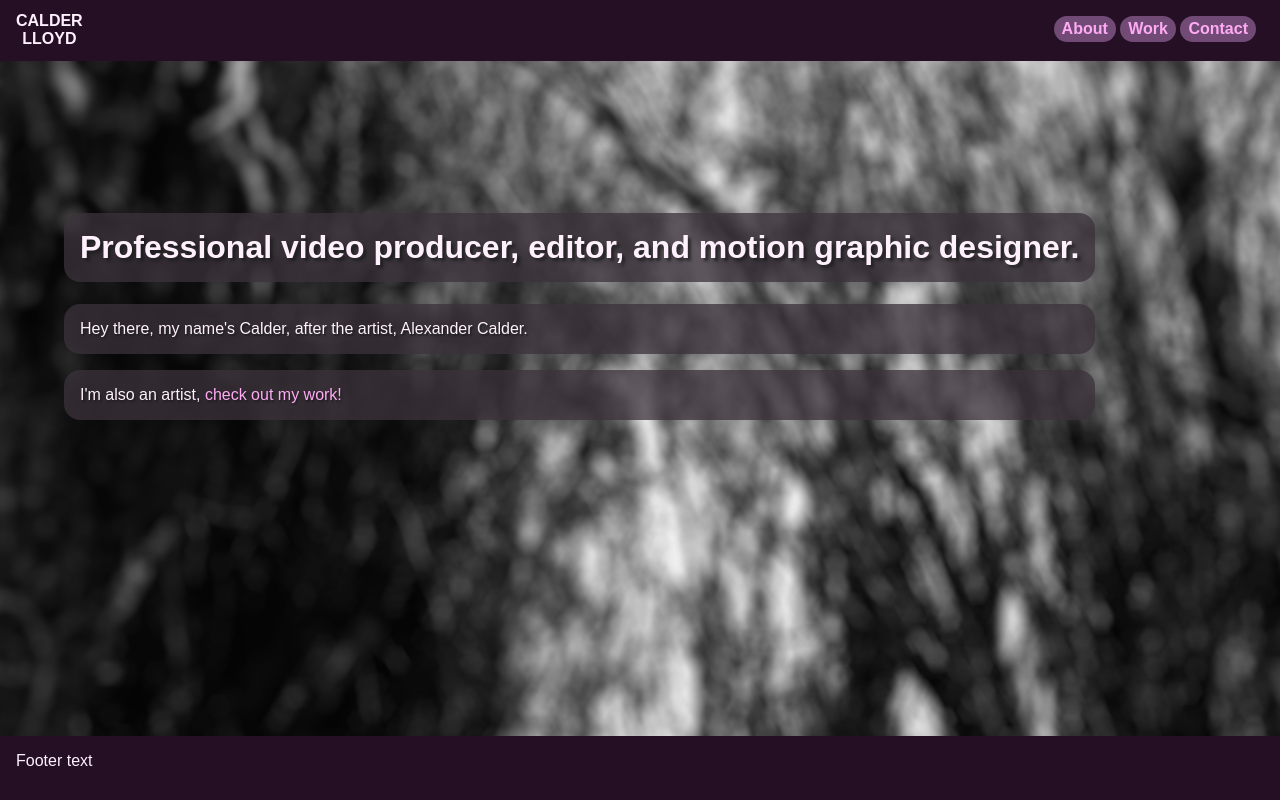
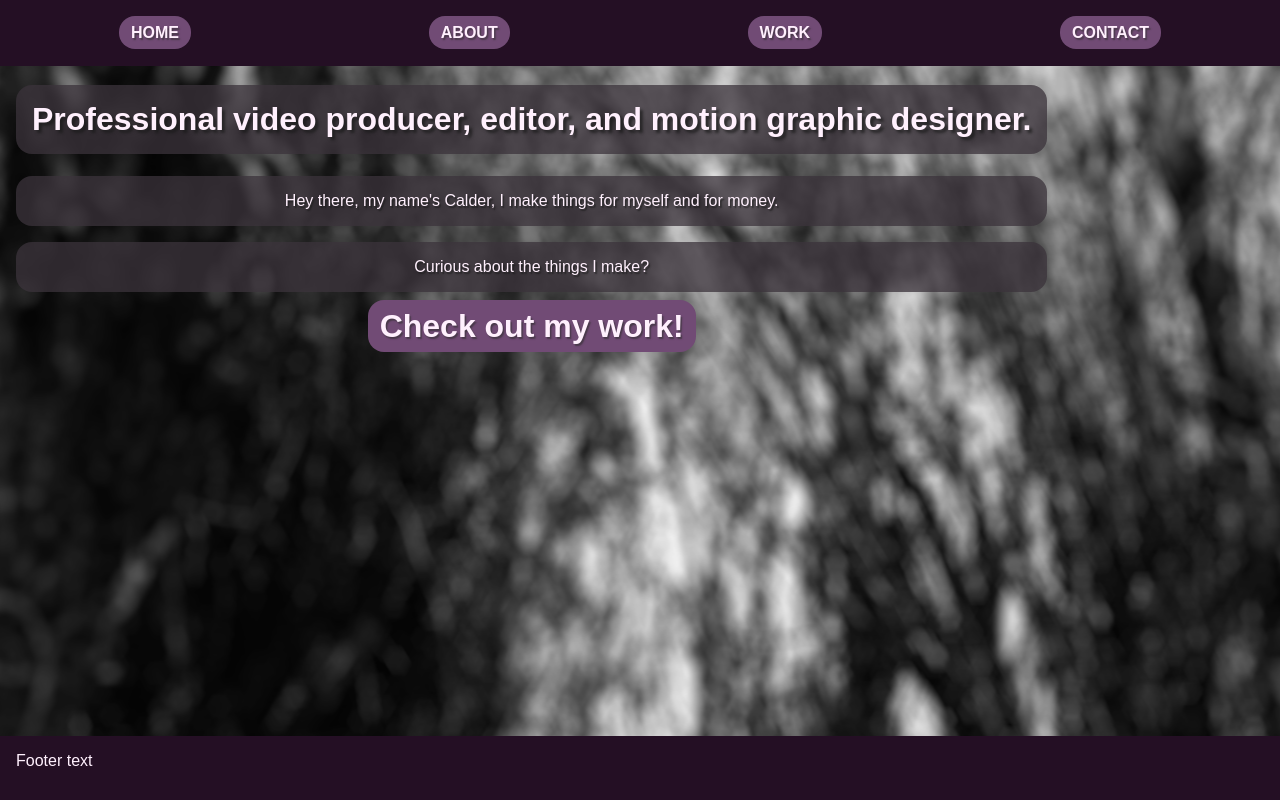
Before and after one commit to CalderTheArtist/IDM221-cl3272, a plain HTML site: page index.html in a window 1280 px wide. Drawn offline with Linux system fonts and the light colour scheme.

Commit message:
more additions, tweaks, fixes

```diff
--- a/css/main.css
+++ b/css/main.css
@@ -38,12 +38,11 @@ body {
     background-attachment: scroll;
     background-clip: padding-box;
     background-color: #221a21;
-    /* background-blend-mode: lighten; */
     background-image: url(../img/bg.png);
     background-position-x: center;
     display: inline-block;
     margin: auto;
-    padding: 15% 5%;
+    padding: 4rem 1rem;
 }
 
 /**
@@ -518,29 +517,35 @@ template {
 /* ============================Custom Additions============================== */
 /*============================================================================*/
 
-a:link {
-    color: rgb(255, 170, 244);
+a:link,
+a:visited {
+    background-color: #714b75;
+    border-radius: 1rem;
+    color: rgb(255, 240, 253);
+    padding: 0.5rem 0.75rem;
     text-decoration: none;
+    text-shadow: 1.5px 1.5px 1.5px rgba(59, 51, 59, 0.75);
 }
 
-a:visited {
-    color: rgb(203, 113, 255);
+/* a:visited {
     text-decoration: none;
-}
+} */
 
 a:hover,
 a:focus,
 a:active {
     background-color: #eb36ff;
-    border-radius: 1rem;
-    color: rgb(255, 240, 253);
-    padding: 0.25rem 0.5rem;
+    padding: 0.5rem 0.75rem;
+    text-shadow: 2.5px 2.5px 2.5px rgba(59, 51, 59, 0.75);
+    /* -webkit-animation: slide-tr 0.1s cubic-bezier(0.250, 0.460, 0.450, 0.940) both;
+            animation: slide-tr 0.1s cubic-bezier(0.250, 0.460, 0.450, 0.940) both; */
 }
 
 h1 {
     background-color: rgba(59, 51, 59, 0.75);
     border-radius: 1rem;
     padding: 1rem;
+    text-align: center;
     text-shadow: 3px 3px 3px rgba(25, 25, 25, 75%);
 }
 
@@ -548,8 +553,9 @@ p {
     background-color: rgba(59, 51, 59, 0.75);
     border-radius: 1rem;
     padding: 1rem;
+    text-align: center;
     text-shadow: 1.5px 1.5px 1.5px rgba(25, 25, 25, 75%);
-    }
+}
 
 #footer {
     background-color: rgb(36, 15, 36);
@@ -561,25 +567,51 @@ p {
     width: 100%;
 }
 
-#header {
+/* #header {
     background-color: rgb(36, 15, 36);
     display: inline-block;
     font-weight: bold;
     height: auto;
     left: 0px;
-    /* padding: 0 1rem; */
+    padding: 0 1rem;
     position: fixed;
     text-align: center;
     top: 0px;
     width: 100%;
-    /* vertical-align: middle; */
+    vertical-align: middle;
+} */
+
+.flex-container {
+    background-color: rgb(36, 15, 36);
+    display: flex;
+    flex-direction: row;
+    flex-wrap: wrap;
+    height: auto;
+    left: 0px;
+    padding: 1.5rem 0;
+    position: fixed;
+    top: 0px;
+    width: 100%;
 }
 
-.headerName {
+#flex-box {
+    display: inline-block;
+    font-weight: bold;
+    margin: auto;
+    width: fit-content;
+}
+
+#my-work {
+    font-size: 2rem;
+    font-weight: bold;
+    text-align: center;
+}
+
+/* .headerName {
     display: inline-block;
     float: left;
     height: auto;
-    padding: 0.75rem 1rem;
+    padding: 1.5rem 1rem;
     vertical-align: middle;
 }
 
@@ -597,4 +629,30 @@ p {
     padding: 0.25rem 0.5rem;
     margin: auto;
     width: fit-content;
-}
+} */
+
+/* ============================================================================ */
+/* ===========================Animation Keyframes============================== */
+/* ============================================================================ */
+
+/* @-webkit-keyframes slide-tr {
+    0% {
+      -webkit-transform: translateY(0) translateX(0);
+              transform: translateY(0) translateX(0);
+    }
+    100% {
+      -webkit-transform: translateY(-1rem) translateX(1rem);
+              transform: translateY(-1rem) translateX(1rem);
+    }
+  }
+
+@keyframes slide-tr {
+    0% {
+      -webkit-transform: translateY(0) translateX(0);
+              transform: translateY(0) translateX(0);
+    }
+    100% {
+      -webkit-transform: translateY(-1rem) translateX(1rem);
+              transform: translateY(-1rem) translateX(1rem);
+    }
+  } */
--- a/index.html
+++ b/index.html
@@ -9,18 +9,37 @@
 </head>
 
 <body>
+    <div class="flex-container">
+        <div id="flex-box">
+            <a href="index.html">HOME</a>
+        </div>
+        <div id="flex-box">
+            <a href="aboutMe.html">ABOUT</a>
+        </div>
+        <div id="flex-box">
+            <a href="myWork.html">WORK</a>
+        </div>
+        <div id="flex-box">
+            <a href="contact.html">CONTACT</a>
+        </div>
+    </div>
+    <!-- <div>
         <div id="header">
-        <span class="headerName">CALDER <br> LLOYD</span>
+            <span class="headerName"> <a href="index.html">CALDER LLOYD</a></span>
             <ol class="nav">
                 <li><a href="aboutMe.html">About</a></li>
                 <li><a href="myWork.html">Work</a></li>
                 <li><a href="contact.html">Contact</a></li>
             </ol>
         </div>
+    </div> -->
     <div>
         <h1>Professional video producer, editor, and motion graphic designer.</h1>
-        <p>Hey there, my name's Calder, after the artist, Alexander Calder.</p>
-        <p>I'm also an artist, <a href="myWork.html">check out my work!</a> </p>
+        <p>Hey there, my name's Calder, I make things for myself and for money.</p>
+        <p>Curious about the things I make?</p>
+        <div id="my-work">
+            <a href="myWork.html">Check out my work!</a>
+        </div>
     </div>
     <div id="footer">
         Footer text
```
Also changed, not shown: aboutMe.html (+18 -0 lines), contact.html (+18 -0 lines), myWork.html (+18 -0 lines), img/bg.jpg (deleted). Lines whose indentation alone changed are shown as unchanged.
